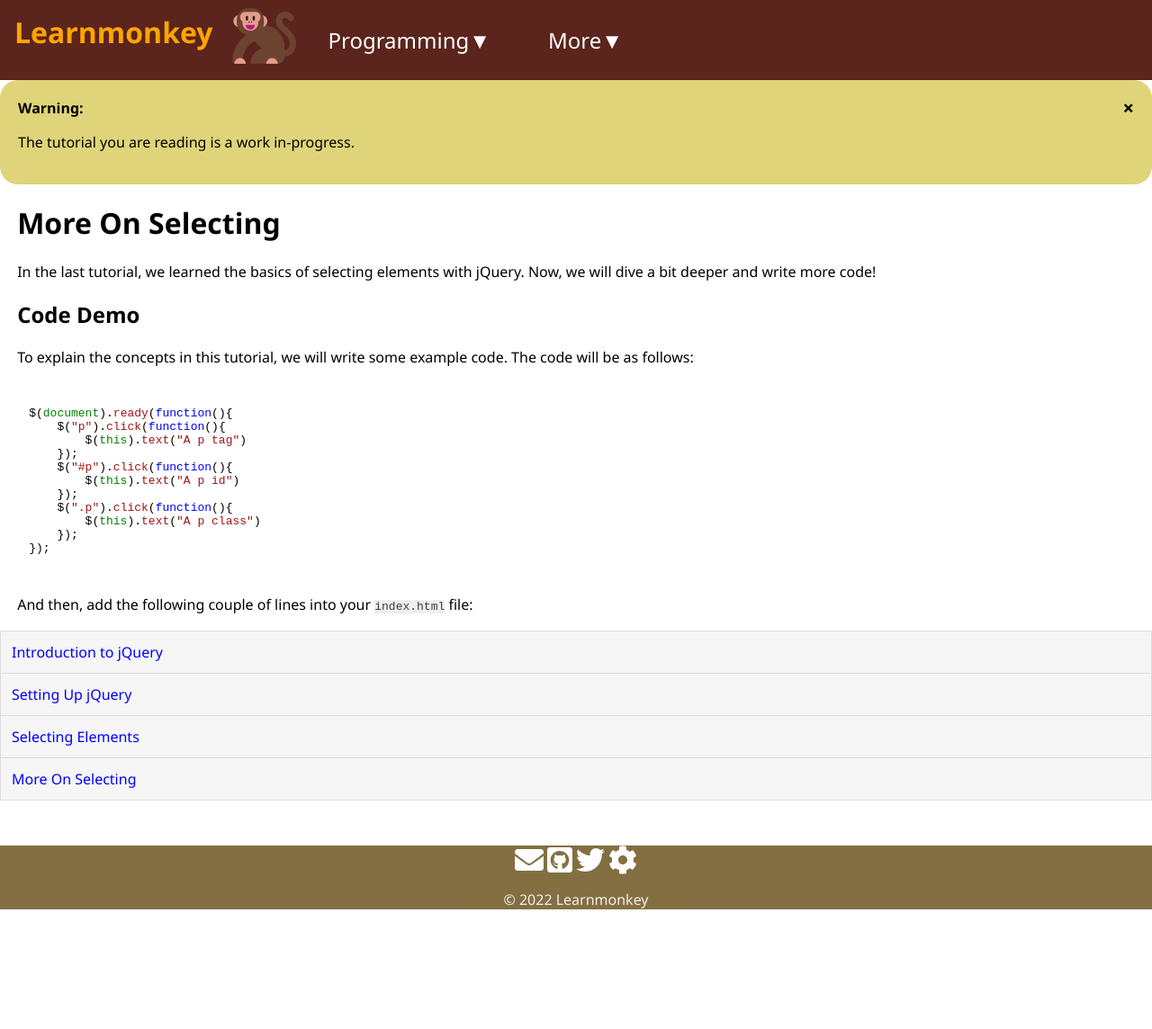
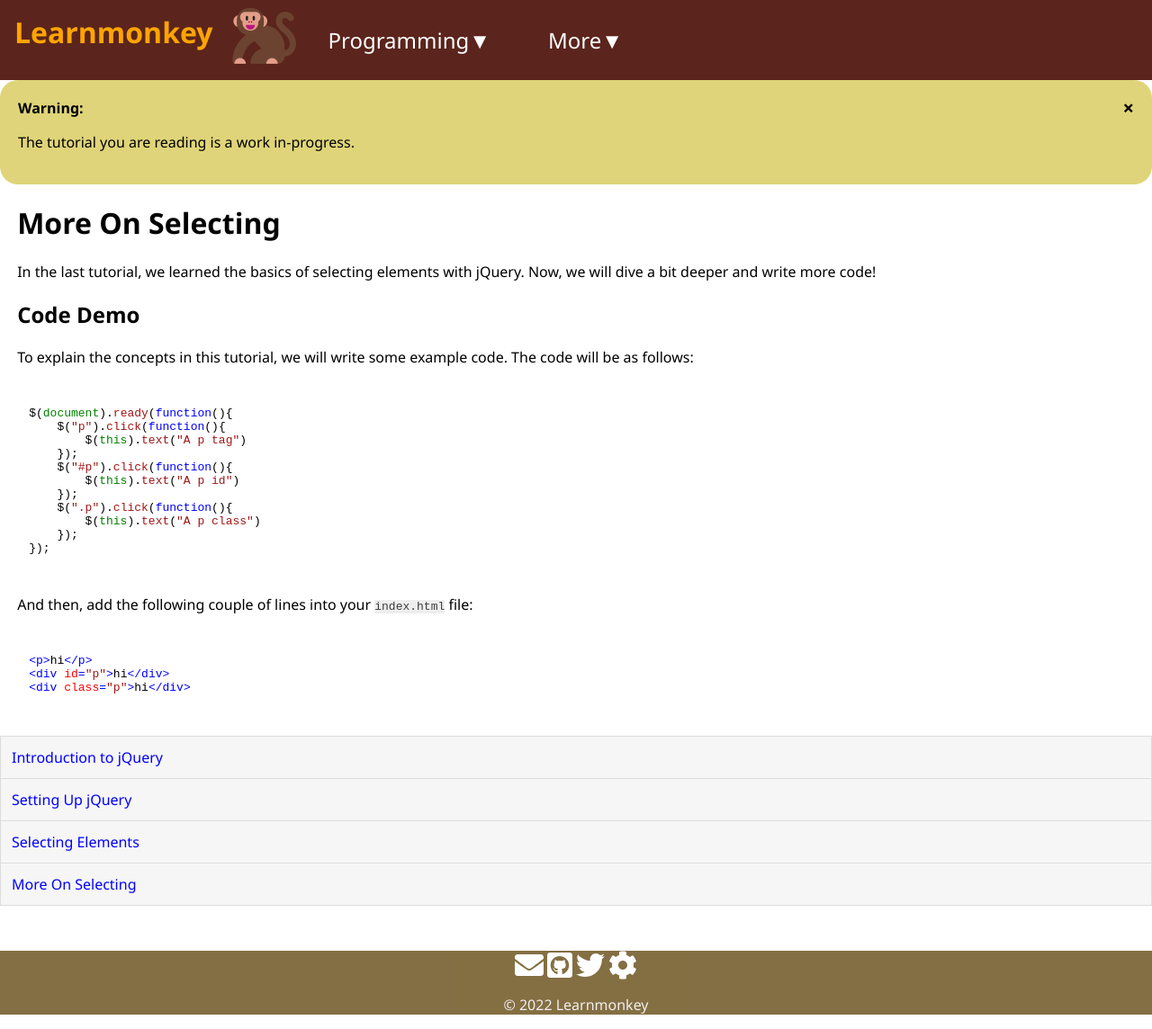
Before and after one commit to learnmonkey/learnmonkey.github.io, a Jekyll site: the page built from programming/javascript/jquery/more-on-selecting.html, in a window 1280 px wide. Shown: the whole page at 90% size. Built offline with Jekyll 4.4.1, drawn with Linux system fonts in a browser that asks for light colours; nearby versions of some CDN libraries; before the commit the page ends 1027 px from its top, so only the background shows below that.

Commit message:
html code example

```diff
--- a/programming/javascript/jquery/more-on-selecting.html
+++ b/programming/javascript/jquery/more-on-selecting.html
@@ -24,4 +24,9 @@ $(document).ready(function(){
 });
     </code></pre>
     <p>And then, add the following couple of lines into your <code>index.html</code> file:</p>
+    <pre><code class="language-html">
+&#60;p&#62;hi&#60;/p&#62;
+&#60;div id="p"&#62;hi&#60;/div&#62;
+&#60;div class="p"&#62;hi&#60;/div&#62;
+    </code></pre>
 </section>
```
